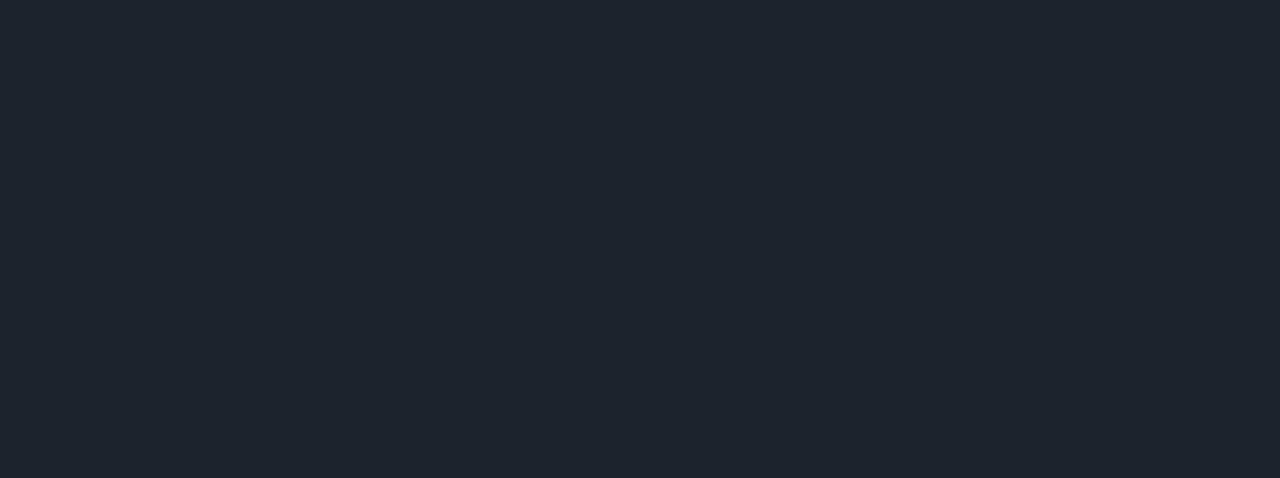
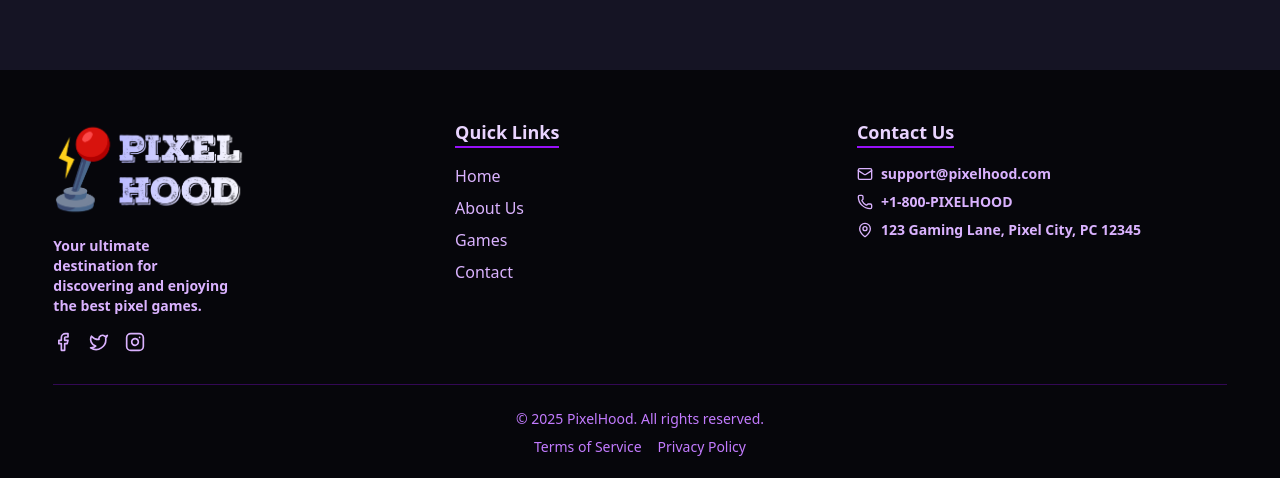
Before and after one commit to obaidullah-miazi-dev/PixelHood-GameZone, a React (Vite) app: page / in a window 1280 px wide. Shown: the part 5234-5712 px from the top of the page. Before the commit the page ends 5304 px from the top, so only its background shows below. Built offline with nearby package versions, Linux system fonts and the light colour scheme; no server answers.

Commit message:
added footer section

```diff
--- /dev/null
+++ b/src/Components/Footer.jsx
@@ -0,0 +1,79 @@
+import React from 'react';
+import Container from './Container';
+import { Link } from 'react-router';
+import { Mail, Phone, MapPin, Facebook, Twitter, Instagram } from 'lucide-react';
+import logo from '../assets/PixelHood-logo.png';
+
+const Footer = () => {
+    return (
+        <footer className="bg-[#000000b2] text-white pt-12 pb-6 mt-12">
+            <Container>
+                <div className="grid grid-cols-1 md:grid-cols-3 gap-8">
+
+                    <div className="space-y-4">
+                        <img
+                            src={logo}
+                            alt="PixelHood Logo"
+                            className="w-48"
+                        />
+                        <p className="text-purple-300 font-semibold text-sm md:pr-48">
+                            Your ultimate destination for discovering and enjoying the best pixel games.
+                        </p>
+                        <div className="flex gap-4">
+                            <a href="https://facebook.com/pixelhood" target="_blank" rel="noopener noreferrer" className="text-purple-300 hover:text-purple-400 transition">
+                                <Facebook size={20} />
+                            </a>
+                            <a href="https://twitter.com/pixelhood" target="_blank" rel="noopener noreferrer" className="text-purple-300 hover:text-purple-400 transition">
+                                <Twitter size={20} />
+                            </a>
+                            <a href="https://instagram.com/pixelhood" target="_blank" rel="noopener noreferrer" className="text-purple-300 hover:text-purple-400 transition">
+                                <Instagram size={20} />
+                            </a>
+                        </div>
+                    </div>
+
+
+                    <div className="space-y-4">
+                        <h3 className="text-lg font-bold text-purple-200 border-b-2 border-purple-600 inline-block">Quick Links</h3>
+                        <ul className="space-y-2">
+                            <li><Link to="/" className="text-purple-300 hover:text-purple-400 transition">Home</Link></li>
+                            <li><Link to="/about" className="text-purple-300 hover:text-purple-400 transition">About Us</Link></li>
+                            <li><Link to="/games" className="text-purple-300 hover:text-purple-400 transition">Games</Link></li>
+                            <li><Link to="/contact" className="text-purple-300 hover:text-purple-400 transition">Contact</Link></li>
+                        </ul>
+                    </div>
+
+
+                    <div className="space-y-4">
+                        <h3 className="text-lg font-bold text-purple-200 border-b-2 border-purple-600 inline-block">Contact Us</h3>
+                        <div className="space-y-2 text-purple-300 font-semibold text-sm">
+                            <div className="flex items-center gap-2">
+                                <Mail size={16} />
+                                <span>support@pixelhood.com</span>
+                            </div>
+                            <div className="flex items-center gap-2">
+                                <Phone size={16} />
+                                <span>+1-800-PIXELHOOD</span>
+                            </div>
+                            <div className="flex items-center gap-2">
+                                <MapPin size={16} />
+                                <span>123 Gaming Lane, Pixel City, PC 12345</span>
+                            </div>
+                        </div>
+                    </div>
+                </div>
+
+
+                <div className="mt-8 pt-6 border-t border-purple-600/30 text-center text-purple-400 text-sm">
+                    <p>&copy; {new Date().getFullYear()} PixelHood. All rights reserved.</p>
+                    <div className="mt-2 space-x-4 flex justify-center">
+                        <p className="hover:text-purple-300 transition">Terms of Service</p>
+                        <p  className="hover:text-purple-300 transition">Privacy Policy</p>
+                    </div>
+                </div>
+            </Container>
+        </footer>
+    );
+};
+
+export default Footer;
--- a/src/Components/Newsletter.jsx
+++ b/src/Components/Newsletter.jsx
@@ -1,4 +1,4 @@
-import { Mail, Send } from 'lucide-react';
+import {  Send } from 'lucide-react';
 import Container from './Container';
 
 
--- a/src/Layouts/AuthLayout.jsx
+++ b/src/Layouts/AuthLayout.jsx
@@ -2,12 +2,14 @@ import React from 'react';
 import Navbar from '../Components/Navbar';
 import { Outlet } from 'react-router';
 import './style.css'
+import Footer from '../Components/Footer';
 
 const AuthLayout = () => {
     return (
         <div className='bg-img min-h-screen'>
            <Navbar></Navbar>
            <Outlet></Outlet>
+           <Footer></Footer>
         </div>
     );
 };
--- a/src/Layouts/MainLayout.jsx
+++ b/src/Layouts/MainLayout.jsx
@@ -3,6 +3,7 @@ import Navbar from '../Components/Navbar';
 import { Outlet } from 'react-router';
 import { AuthContext } from '../Provider/AuthProvider';
 import Loading from '../Components/Loading';
+import Footer from '../Components/Footer';
 
 const MainLayout = () => {
     const { loading } = use(AuthContext)
@@ -16,6 +17,7 @@ const MainLayout = () => {
         <div>
             <Navbar></Navbar>
             <Outlet></Outlet>
+            <Footer></Footer>
         </div>
     );
 };
```
Also changed, not shown: src/assets/PixelHood-logo.png.
